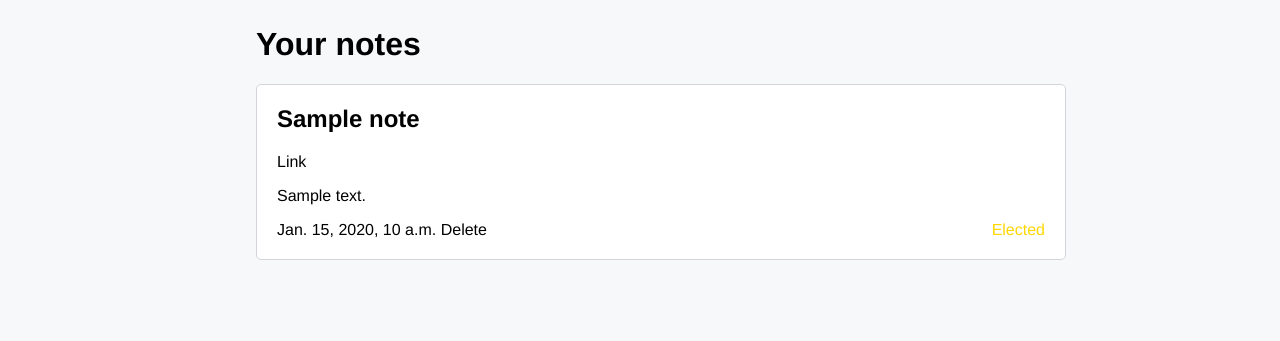
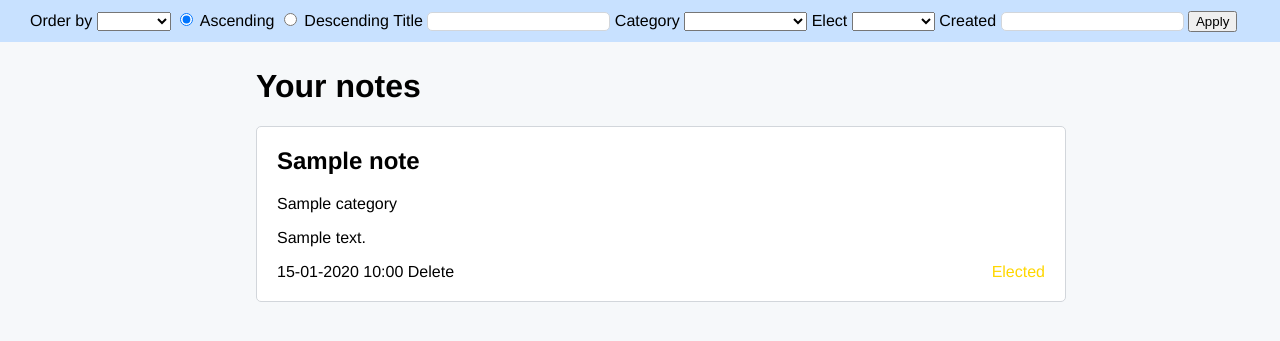
Before and after one commit to DenisIsmagilov1/note_manager, a Django app: page /notes/list/ in a window 1280 px wide. Shown: the part 58-399 px from the top of the page. Run offline with Django 3.2, Linux system fonts and the light colour scheme; a user stored in the database is signed in; tables that the repository leaves empty hold one stand-in row (values such as "Sample post"); some libraries are stand-ins or nearby versions.

Commit message:
Add sorter and filter

```diff
--- a/account/templates/registration/login.html
+++ b/account/templates/registration/login.html
@@ -3,6 +3,7 @@
 {% block title %}Login{% endblock %}
 
 {% block content %}
+    <div id="login-form">
         <h1>Login</h1>
         <form action="" method="post">
             {{ form.as_p }}
@@ -10,4 +11,5 @@
             <input type="submit" value="Login">
         </form>
         <button><a href="{% url 'account:register' %}">Sign up</a></button>
+    </div>
 {% endblock %}
--- /dev/null
+++ b/notes/api/urls.py
@@ -0,0 +1,12 @@
+from django.urls import path
+from . import views
+
+
+app_name = 'notes'
+
+
+urlpatterns = [
+    path('list/', views.NoteListView.as_view(), name='note_list'),
+    path('elect/', views.NoteElectView.as_view(), name='note_elect'),
+    path('delete/', views.NoteDeleteView.as_view(), name='note_delete')
+]
--- a/notes/static/base.css
+++ b/notes/static/base.css
@@ -6,6 +6,11 @@
 
 a {
     text-decoration: none;
+}
+
+input{
+	border: 1px solid #d2d6db;
+	border-radius: 5px;
 }
 
 #header {
@@ -78,3 +83,73 @@
 	color: #cc0000;
 	text-decoration: underline;
 }
+
+#login-form {
+	width: 40%;
+	padding: 20px;
+	margin: 0 auto;
+	background-color: #ffffff;
+	border: 1px solid #d2d6db;
+	border-radius: 5px;
+	font-size: 16px;
+}
+
+#login-form * {
+	display: block;
+}
+
+#login-form input[type=text], input[type=password] {
+	width: 100%;
+	padding: 10px 0;
+	margin: 10px 0;
+	background-color: #ffffff !important;
+}
+
+#login-form input[type=submit],
+#login-form button{
+	width: 100%;
+	padding: 10px;
+	margin: 10px 0;
+	color: #ffffff;
+}
+
+#login-form input[type=submit]{
+	background-color: #2ebc4f;
+}
+
+#login-form input[type=submit]:hover{
+	background-color: #28a745;
+}
+
+#login-form button{
+	background-color: #1074e7;
+	border: 1px solid #d2d6db;
+	border-radius: 5px;
+}
+
+#login-form button:hover{
+	background-color: #0366d6;
+}
+
+#login-form button a {
+	color: #ffffff;
+	text-decoration: none;
+}
+
+#login-form button a:hover {
+	text-decoration: none;
+}
+
+#login-form ul {
+	padding: 0;
+	color: #cc0000;
+}
+
+#subheader {
+	padding: 10px 30px;
+	background-color: #c8e1ff;
+}
+
+#subheader div{
+	display: inline;
+}
--- a/notes/templates/notes/list.html
+++ b/notes/templates/notes/list.html
@@ -1,13 +1,53 @@
 {% extends 'base.html' %}
 
 {% block title %}Your notes{% endblock %}
+
+{% block subheader %}
+    <div id="subheader">
+        <div id="sorter">
+            <label for="field_list">Order by</label>
+            <select id="field_list">
+                <option value=""></option>
+                {% for field in order_field_names %}
+                    <option value="{{ field }}">{{ field }}</option>
+                {% endfor %}
+            </select>
+            <div>
+                <input id="ascending" name="sorter" type="radio" value="ascending" checked>
+                <label for="ascending">Ascending</label>
+                <input id="descending" name="sorter" type="radio" value="descending">
+                <label for="descending">Descending</label>
+            </div>
+            <div id="filter">
+                <label for="title">Title</label>
+                <input id="title" type="text">
+                <label for="category_list">Category</label>
+                <select id="category_list">
+                    <option value=""></option>
+                    {% for category in categories %}
+                        <option value="{{ category.id }}">{{ category.title }}</option>
+                    {% endfor %}
+                </select>
+                <label for="elect_list">Elect</label>
+                <select id="elect_list">
+                    <option value=""></option>
+                    <option value="true">Elected</option>
+                    <option value="false">Unelected</option>
+                </select>
+                <label for="datepicker">Created</label>
+                <input type="text" id="datepicker">
+            </div>
+        </div>
+        <button id="sort_button">Apply</button>
+    </div>
+{% endblock %}
 
 {% block content %}
     <h1>Your notes</h1>
     {% for note in object_list %}
         <div class="note">
             <h2><a href="{% url 'notes:note_detail' note.id %}">{{ note.title }}</a></h2>
-            <span><a href="#">{{ note.get_category_display }}</a></span>
+            <a href="#">{{ note.category.title }}</a>
             <p>{{ note.description|truncatewords:50|linebreaks }}</p>
             <span>{{ note.created }}</span>
             <div data-id="{{ note.id }}" class="score">
--- a/notes/urls.py
+++ b/notes/urls.py
@@ -1,4 +1,4 @@
-from django.urls import path
+from django.urls import path, include
 from . import views
 
 
@@ -9,6 +9,5 @@
     path('create/', views.NoteCreateView.as_view(), name='note_create'),
     path('detail/<pk>/', views.NoteDetailView.as_view(), name='note_detail'),
     path('update/<pk>/', views.NoteUpdateView.as_view(), name='note_update'),
-    path('ellect/', views.note_elect, name='note_elect'),
-    path('delete/', views.note_delete, name='note_delete')
+    path('api/', include('notes.api.urls', namespace='api'))
 ]
--- a/notes/views.py
+++ b/notes/views.py
@@ -1,14 +1,10 @@
 from django.views.generic.list import ListView
 from django.views.generic.detail import DetailView
 from django.contrib.auth.mixins import LoginRequiredMixin
-from .models import Note
+from .models import Note, Category
 from django.urls import reverse_lazy
-from django.views.generic.edit import CreateView, UpdateView, DeleteView
+from django.views.generic.edit import CreateView, UpdateView
 from .forms import NoteForm
-from django.views.decorators.http import require_POST
-from django.contrib.auth.decorators import login_required
-from django.http.response import JsonResponse
-from django.shortcuts import get_object_or_404
 
 
 class NoteListView(LoginRequiredMixin, ListView):
@@ -19,6 +15,14 @@
     def get_queryset(self):
         queryset = Note.objects.filter(owner=self.request.user)
         return queryset
+
+    def get_context_data(self, *, object_list=None, **kwargs):
+        result = super(NoteListView, self).get_context_data(**kwargs)
+        categories = Category.objects.all()
+        result['categories'] = categories
+        result['order_field_names'] = ['created', 'category', 'elect']
+        result['filter_field_names'] = ['created', 'title', 'category']
+        return result
 
 
 class NoteCreateView(LoginRequiredMixin, CreateView):
@@ -44,24 +48,3 @@
     form_class = NoteForm
     template_name = 'notes/update.html'
     success_url = reverse_lazy('notes:note_list')
-
-
-@login_required
-@require_POST
-def note_delete(request):
-    note_id = request.POST['id']
-    if note_id:
-        note = get_object_or_404(Note, id=note_id)
-        note.delete()
-        return JsonResponse({'status':'ok'})
-
-
-@login_required
-@require_POST
-def note_elect(request):
-    note_id = request.POST['id']
-    if note_id:
-        note = get_object_or_404(Note, id=note_id)
-        note.elect = not note.elect
-        note.save()
-        return JsonResponse({'status': 'ok'})
--- a/templates/base.html
+++ b/templates/base.html
@@ -5,6 +5,108 @@
     <meta charset="UTF-8">
     <title>{% block title %}{% endblock %}</title>
     <link href="{% static 'base.css' %}" rel="stylesheet" type="text/css">
+    <script src="https://ajax.googleapis.com/ajax/libs/jquery/3.3.1/jquery.min.js"></script>
+    <script src="https://cdn.jsdelivr.net/npm/js-cookie@2/src/js.cookie.min.js"></script>
+    <link rel="stylesheet" href="//code.jquery.com/ui/1.11.4/themes/smoothness/jquery-ui.css">
+    <script src="//code.jquery.com/ui/1.11.4/jquery-ui.js"></script>
+    <script>
+        $(function() {
+        $("#datepicker").datepicker();
+    });
+    </script>
+    <script>
+        function get_note(title, id, category, description, created, is_elected) {
+            elect = is_elected == true ? 'Elected' : 'Unelected';
+            note = $('<div/>', {class: 'note'});
+            $('<h2/>').append($('<a/>', {href: '/notes/detail/'+id, text: title})).appendTo(note);
+            $('<a/>', {text: category['title']}).appendTo(note);
+            $('<p/>', {text: description}).appendTo(note);
+            $('<span/>', {text: created}).appendTo(note);
+            $('<div/>', {'data-id': id, class: 'score'}).append($('<span/>', {class: elect.toLowerCase(), text: elect})).appendTo(note);
+            $('<span/>', {'data-id': id, class: 'delete', text: ' Delete'}).appendTo(note);
+            return note
+        }
+        var csrftoken = Cookies.get('csrftoken');
+        function csrfSafeMethod(method) {
+          // these HTTP methods do not require CSRF protection
+          return (/^(GET|HEAD|OPTIONS|TRACE)$/.test(method));
+        }
+        $.ajaxSetup({
+          beforeSend: function(xhr, settings) {
+            if (!csrfSafeMethod(settings.type) && !this.crossDomain) {
+              xhr.setRequestHeader('X-CSRFToken', csrftoken);
+            }
+          }
+        });
+        $(document).ready(function () {
+            {% block domready %}
+            $('body').on('click', '.score', function (e) {
+                e.preventDefault();
+                var tag = $(this).find('span');
+                var pre_class = tag.attr('class');
+                $.post(
+                    '{% url 'notes:api:note_elect' %}',
+                    {id: $(this).data('id')},
+                    function(){
+                        tag.attr('class', null);
+                        tag.addClass(pre_class == 'elected' ? 'unelected' : 'elected');
+                        tag.text(pre_class == 'elected' ? 'Unelected' : 'Elected');
+                    });
+            });
+            $('body').on('click', '.delete', function (e) {
+                e.preventDefault();
+                chosen_element = $(this);
+                $.post(
+                    '{% url 'notes:api:note_delete' %}',
+                    {id: $(this).data('id')},
+                    function (data) {
+                        if (data['status'] == 'ok'){
+                            chosen_element.parent('.note').detach()
+                        }
+                    }
+                );
+            });
+            $('#sort_button').click(function (e) {
+                e.preventDefault();
+                order_field = $('#field_list option:selected').text();
+                is_ascending = $('#ascending').prop('checked');
+                title = $('#title').val();
+                category = $('#category_list option:selected').val();
+                is_elected = $('#elect_list option:selected').val();
+                date = $('#datepicker').val();
+                $.post(
+                   '{% url 'notes:api:note_list' %}',
+                   {order_by: order_field,
+                    ascending: is_ascending,
+                    filter_title: title,
+                    filter_category: category,
+                    elect: is_elected,
+                    filter_created: date},
+                    function (data) {
+                        if (data['status'] == 'ok') {
+                            $('.note, #content_message').detach();
+                            if (data['data'].length > 0){
+                                for (i=0; i < data['data'].length; i++){
+                                    title = data['data'][i]['title'];
+                                    id = data['data'][i]['id'];
+                                    category = data['data'][i]['category'];
+                                    description = data['data'][i]['description'];
+                                    is_elected = data['data'][i]['elect'];
+                                    created = data['data'][i]['created'];
+                                    note = get_note(title, id, category, description, created, is_elected);
+                                    note.appendTo('#content');
+                                }
+                            }
+                            else{
+                                $('<span/>', {id:'content_message', text: "No search results found"}).appendTo('#content');
+                            }
+                        }
+                    }
+                );
+            });
+        {% endblock %}
+        });
+    </script>
 </head>
 <body>
     <div id="header">
@@ -16,55 +118,11 @@
             <span id="login"><a href="{% url 'account:login' %}">Login</a></span>
         {% endif %}
     </div>
+    {% block subheader %}
+    {% endblock %}
     <div id="content">
         {% block content %}
         {% endblock %}
     </div>
-    <script src="https://ajax.googleapis.com/ajax/libs/jquery/3.3.1/jquery.min.js"></script>
-    <script src="https://cdn.jsdelivr.net/npm/js-cookie@2/src/js.cookie.min.js"></script>
-    <script>
-        var csrftoken = Cookies.get('csrftoken');
-        function csrfSafeMethod(method) {
-          // these HTTP methods do not require CSRF protection
-          return (/^(GET|HEAD|OPTIONS|TRACE)$/.test(method));
-        }
-        $.ajaxSetup({
-          beforeSend: function(xhr, settings) {
-            if (!csrfSafeMethod(settings.type) && !this.crossDomain) {
-              xhr.setRequestHeader("X-CSRFToken", csrftoken);
-            }
-          }
-        });
-        $(document).ready(function () {
-            {% block domready %}
-            $('.score').click(function (e) {
-                e.preventDefault();
-                var tag = $(this).find('span');
-                var pre_class = $(this).find('span').attr('class');
-                $.post(
-                    '{% url 'notes:note_elect' %}',
-                    {id: $(this).data('id')},
-                    function(){
-                        tag.attr('class', null);
-                        tag.addClass(pre_class == 'elected' ? 'unelected' : 'elected');
-                        tag.text(pre_class == 'elected' ? 'Unelected' : 'Elected');
-                    });
-            });
-            $('.delete').click(function (e) {
-                e.preventDefault();
-                chosen_element = $(this);
-                $.post(
-                    '{% url 'notes:note_delete' %}',
-                    {id: $(this).data('id')},
-                    function (data) {
-                        if (data['status'] == 'ok'){
-                            chosen_element.parent('.note').detach()
-                        }
-                    }
-                );
-            });
-        {% endblock %}
-        });
-    </script>
 </body>
 </html>
```
Also changed, not shown: note_manager/settings.py (+9 -2 lines), notes/admin.py (+6 -1 lines), notes/api/serializers.py (added, +16 -0 lines), notes/api/views.py (added, +56 -0 lines), notes/models.py (+10 -7 lines), notes/api/__init__.py (added), notes/migrations/0003_auto_20191124_2220.py (added), notes/migrations/0004_auto_20191124_2311.py (added), notes/migrations/0005_auto_20191124_2314.py (added), notes/migrations/0006_auto_20191124_2318.py (added). Lines whose indentation alone changed are shown as unchanged.
